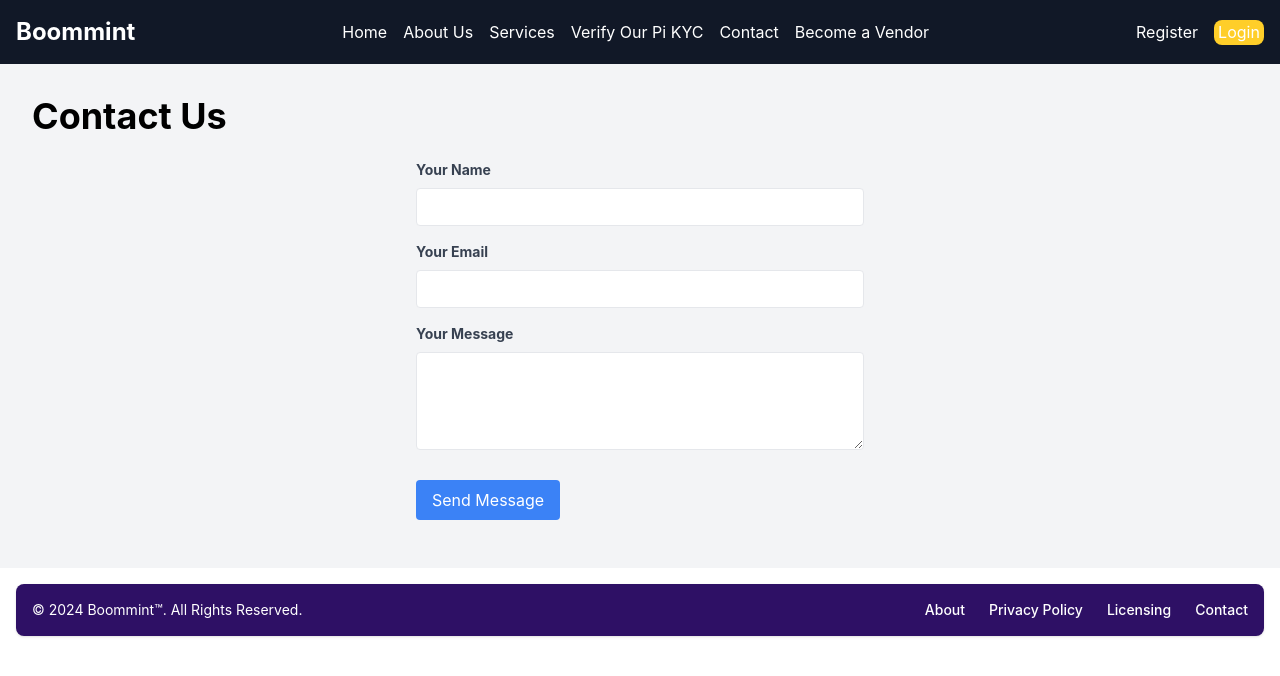
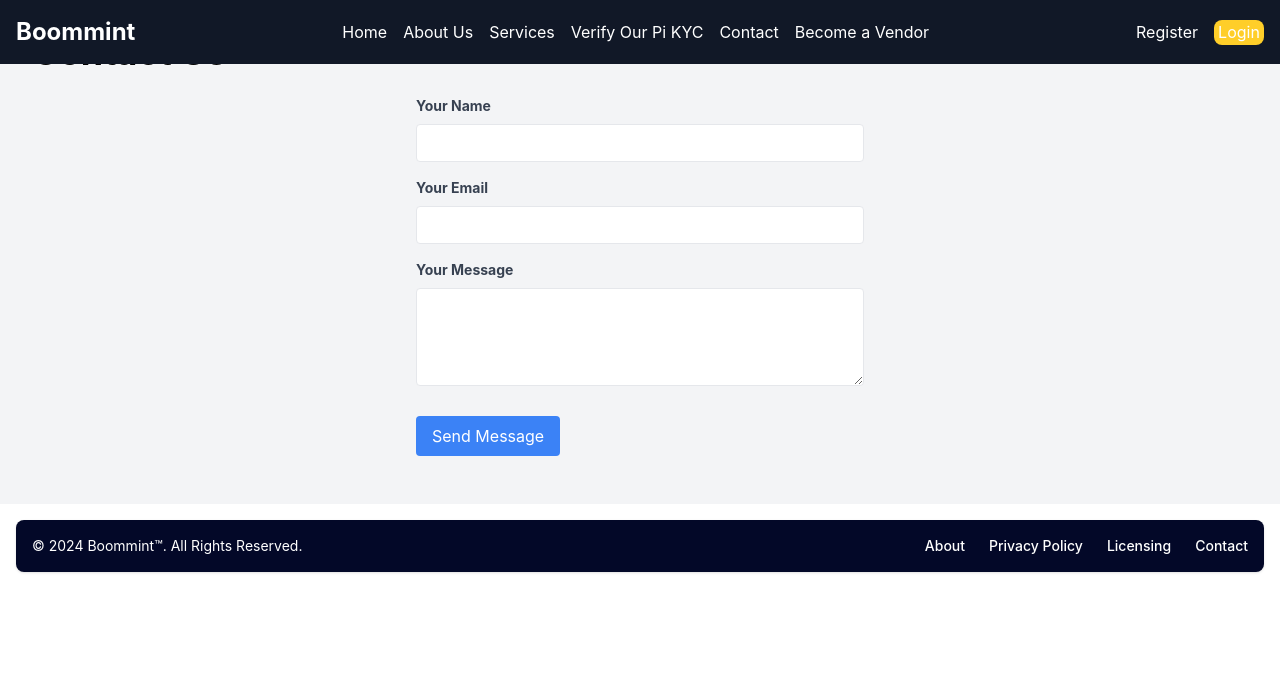
Before and after one commit to 9rato/boommint, a PHP site: page /pages/contact.php in a window 1280 px wide. Shown: the top 676 px of the page. Run offline with PHP 8.4, Linux system fonts and the light colour scheme; some libraries are stand-ins or nearby versions.

Commit message:
header changes

```diff
--- a/template/footer.php
+++ b/template/footer.php
@@ -1,6 +1,6 @@
 
 
-<footer class="bg-violet-950 rounded-lg shadow m-4 dark:bg-gray-800">
+<footer class="bg-[#030828] rounded-lg shadow m-4 dark:bg-gray-800">
     <div class="w-full mx-auto max-w-screen-xl p-4 md:flex md:items-center md:justify-between">
       <span class="text-sm text-white sm:text-center dark:text-white">© 2024 <a href="https://boommint.com/" class="hover:underline text-white">Boommint™</a>. All Rights Reserved.
     </span>
--- a/template/header.php
+++ b/template/header.php
@@ -9,8 +9,15 @@
   <link rel="shortcut icon" href="favicon.ico" type="image/x-icon">
   <title>Home</title>
 </head>
+<style>
+    /* Additional custom styles */
+    .fixed-header {
+      transition: background-color 0.3s ease;
+    }
+  </style>
 <body class="">
-  <header class="bg-gray-900 text-white p-4">
+  <!-- Header -->
+  <header id="header" class="fixed top-0 left-0 w-full bg-gray-900 text-white p-4 z-10">
     <div class="container mx-auto flex items-center justify-between">
       <!-- Logo -->
       <div class="text-2xl font-bold">
@@ -44,8 +51,6 @@
         <button class="text-white hover:text-gray-400 rounded-lg bg-[#ffce29] w-[50px] h-[25px] border-color: transparent;">
         <a href="login.php" class="text-white hover:text-gray-400 no-underline">Login</a>
         </button>
-
-
       </div>
     </div>
   </header>
@@ -64,8 +69,16 @@
 
   <!-- Your content goes here -->
 
-  <!-- Include the JavaScript script -->
   <script>
+    window.addEventListener('scroll', function() {
+      var header = document.getElementById('header');
+      if (window.scrollY > 0) {
+        header.classList.add('bg-blue-500');
+      } else {
+        header.classList.remove('bg-blue-500');
+      }
+    });
+
     document.addEventListener('DOMContentLoaded', function () {
       // Toggle mobile menu visibility
       document.getElementById('mobile-menu-button').addEventListener('click', function () {
```
Also changed, not shown: template/header-one.php (+17 -4 lines), users/header.php (+5 -18 lines).
